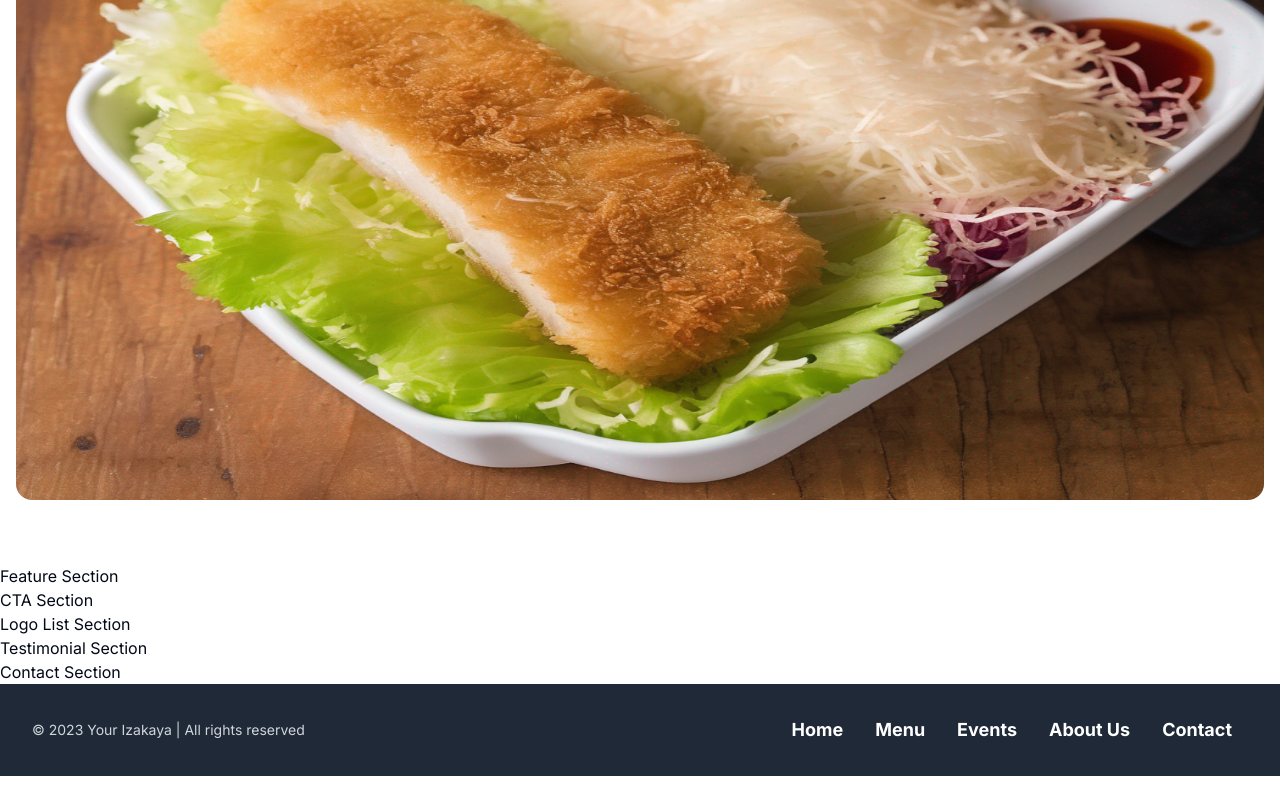
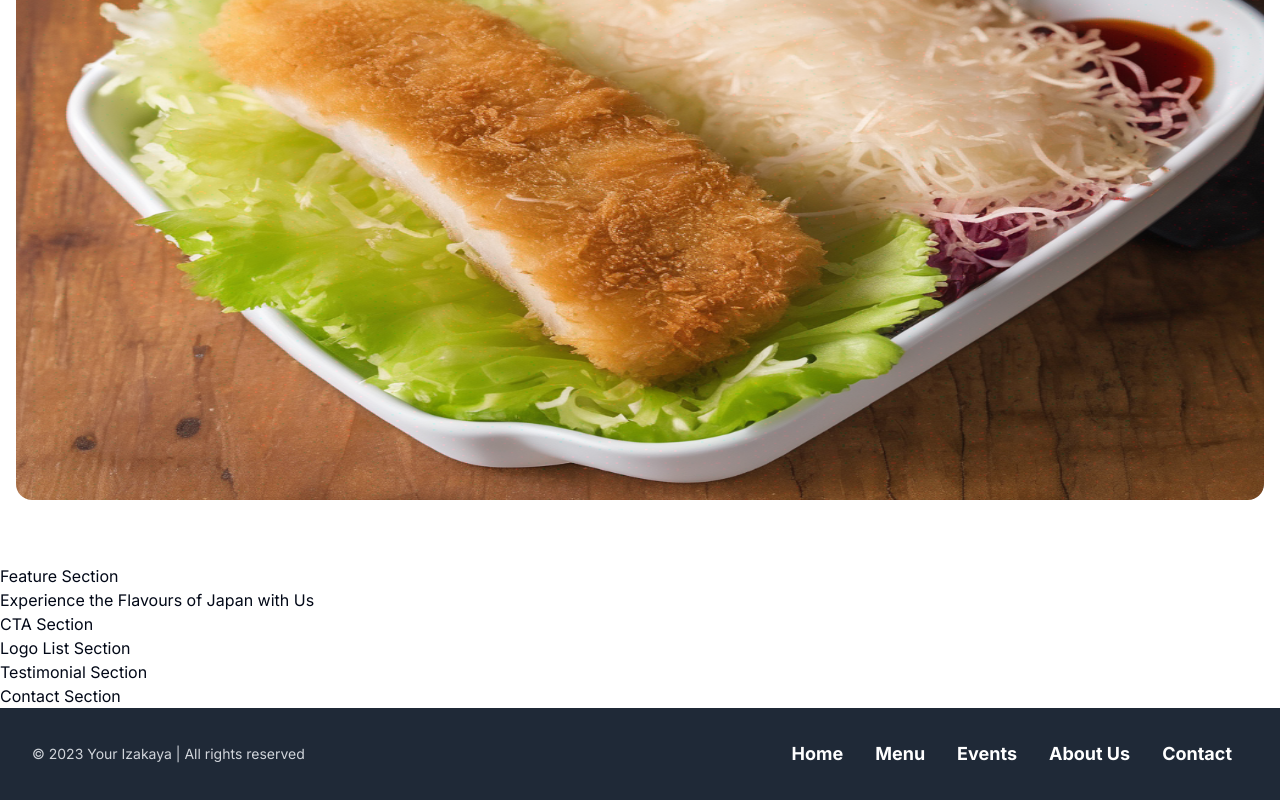
Before and after one commit to Akwei001/Sachi-s-Kitchen, a Next.js app: page / in a window 1280 px wide. Shown: the part 428-1228 px from the top of the page. Before the commit the page ends 1204 px from the top, so only its background shows below. Built offline with nearby package versions, Linux system fonts and the light colour scheme.

Commit message:
feature section text

```diff
--- a/src/app/page.tsx
+++ b/src/app/page.tsx
@@ -21,7 +21,11 @@ export default function Home() {
       {/*Showcase mouth-watering images of izakaya-inspired dishes with a welcome message. */}
       <Slider/>
       {/*Highlight the unique experience of Japanese street food at the pop-up restaurant.*/}
-      <section>Feature Section</section>
+      <section>Feature Section
+        <h1>Experience the Flavours of Japan with Us</h1>
+        <h1></h1>
+        <h1></h1>
+      </section>
       {/*Invite visitors to explore the menu and place an order for delivery or book a table.*/}
       <section>CTA Section</section>
       {/*Display logos of food delivery partners and event collaborators.*/}
```
